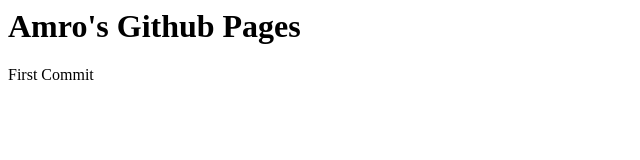
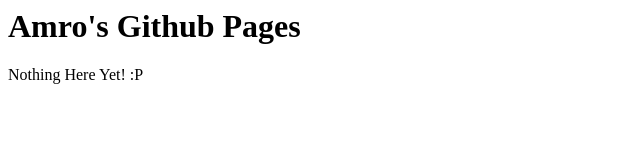
Before and after one commit to amrosaad93/amrosaad93.github.io, a plain HTML site: page index.html in a window 1280 px wide. Shown: the full height of the page, 0-640 px from the left. Drawn offline with Linux system fonts and the light colour scheme.

Commit message:
Update index.html

```diff
--- a/index.html
+++ b/index.html
@@ -1,5 +1,5 @@
 <html>
 <h1> Amro's Github Pages </h1>
 
-<p>First Commit</p>
+<p>Nothing Here Yet! :P</p>
 </html>
```
